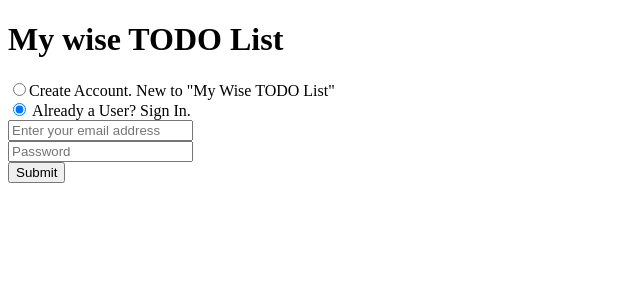
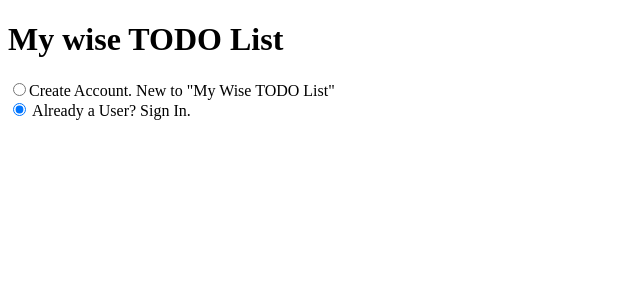
Before and after one commit to amiralala/todo-list, a Vue app: page / in a window 1280 px wide. Shown: the top 300 px of the page, without its empty margins (0-640 px from the left). Built offline with nearby package versions, Linux system fonts and the light colour scheme.

Commit message:
Fixed issues in UserLoogging.vue

```diff
--- a/src/components/UserLogging.vue
+++ b/src/components/UserLogging.vue
@@ -1,16 +1,17 @@
 <script setup>
 import { useUserStore } from "@/stores/user";
 import { onMounted, ref } from "vue";
+
 const userStore = useUserStore();
 
-const logChoice = ref("sign-in");
+const logChoice = ref("");
 const email = ref("");
 const phone = ref("");
 const password = ref("");
 const password2 = ref("");
 
 const onSubmitSignIn = () => {
-        useUserStore.signInUser(email, password);
+        userStore.signInUser(email.value, password.value);
 }
 
 const onSubmitNew = () => {
@@ -21,7 +22,8 @@ const onSubmitNew = () => {
         window.alert("Passwords do not match");
     }
     else {
-        useUserStore.signInUser(email, password);
+        userStore.createNewUser(email.value, password.value);
+        // console.log("user : ", userStore.user.value);
     }
 }
 </script>
@@ -37,15 +39,15 @@ const onSubmitNew = () => {
     </div>
     <!-- </fieldset> -->
 
-    <form v-if="(logChoice === 'sign-in')" @submit="onSubmitSignIn">
+    <div  v-if="(logChoice === 'sign-in')">
         <input type="email" placeholder="Enter your email address" v-model="email" required>
         <br>
         <input type="password" placeholder="Password" v-model="password" required>
         <br>
-        <input type="submit">
-    </form>
+        <button @click="onSubmitSignIn">Sign in</button>
+    </div>
 
-    <form v-if="(logChoice === 'new')" @submit="onSubmitNew">
+    <div v-if="(logChoice === 'new')">
         <input type="email" placeholder="Enter your email address" v-model="email" required>
         <br>
         <input type="tel" placeholder="Enter your phone number" v-model="phone" required>
@@ -54,8 +56,8 @@ const onSubmitNew = () => {
         <br>
         <input type="password" placeholder="Confirm Password" v-model="password2" required>
         <br>
-        <input type="submit">
-    </form>
+        <button @click="onSubmitNew">Register</button>
+    </div>
 </template>
 
 <style></style>
```
